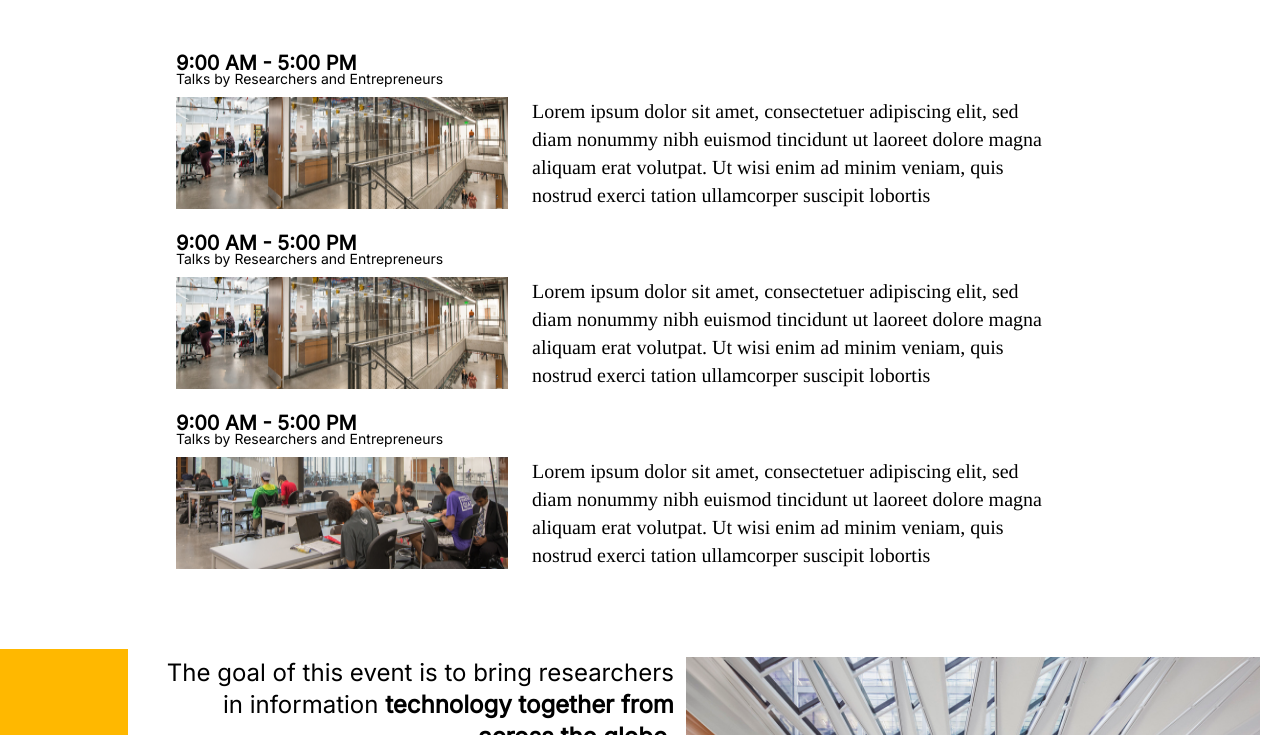
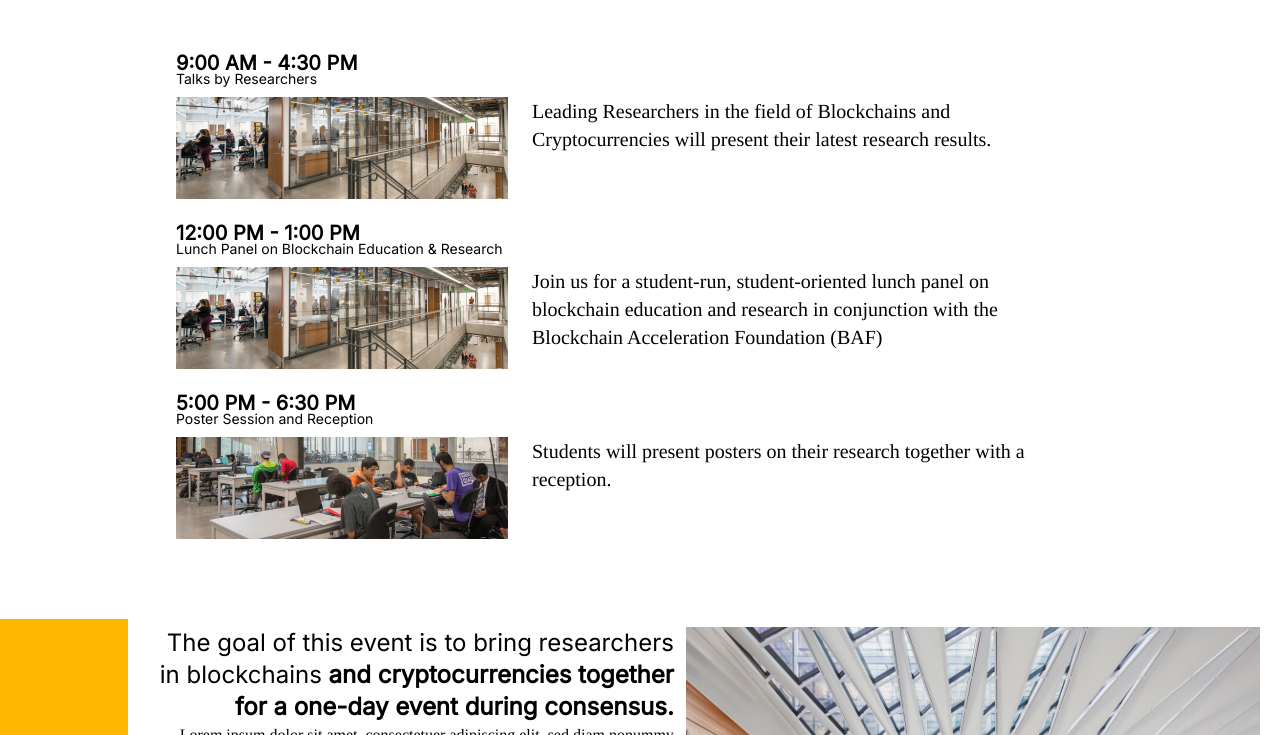
Before and after one commit to sriramvish/blockchainsymposium, a website: page index.html in a window 1280 px wide. Shown: the part 825-1560 px from the top of the page. Drawn offline with nearby package versions, Linux system fonts and the light colour scheme; some packages are replaced by stand-ins of ours.

Commit message:
text changes made
changes to text

```diff
--- a/index.html
+++ b/index.html
@@ -123,33 +123,30 @@
 
             <div class="flex flex-col space-y-5">
                 <section>
-                    <p class="font-semibold text-xl">9:00 AM - 5:00 PM</p>
-                    <p class="text-sm -translate-y-2">Talks by Researchers and Entrepreneurs</p>
+                    <p class="font-semibold text-xl">9:00 AM - 4:30 PM</p>
+                    <p class="text-sm -translate-y-2">Talks by Researchers</p>
                     <div class="flex flex-col md:flex-row md:space-x-6">
                         <img src="public/event1.png" alt=""/>
                         <p class="text-xl max-w-lg font-[Tinos]">
-                            Lorem ipsum dolor sit amet, consectetuer adipiscing elit, sed diam nonummy nibh euismod tincidunt ut laoreet dolore magna aliquam erat volutpat. Ut wisi enim ad minim veniam, quis nostrud exerci tation ullamcorper suscipit lobortis
-                        </p>
+Leading Researchers in the field of Blockchains and Cryptocurrencies will present their latest research results.                      </p>
                     </div>
                 </section>
                 <section>
-                    <p class="font-semibold text-xl">9:00 AM - 5:00 PM</p>
-                    <p class="text-sm -translate-y-2">Talks by Researchers and Entrepreneurs</p>
+                    <p class="font-semibold text-xl">12:00 PM - 1:00 PM</p>
+                    <p class="text-sm -translate-y-2">Lunch Panel on Blockchain Education & Research</p>
                     <div class="flex flex-col md:flex-row md:space-x-6">
                         <img src="public/event1.png" alt=""/>
                         <p class="text-xl max-w-lg font-[Tinos]">
-                            Lorem ipsum dolor sit amet, consectetuer adipiscing elit, sed diam nonummy nibh euismod tincidunt ut laoreet dolore magna aliquam erat volutpat. Ut wisi enim ad minim veniam, quis nostrud exerci tation ullamcorper suscipit lobortis
-                        </p>
+Join us for a student-run, student-oriented lunch panel on blockchain education and research in conjunction with the Blockchain Acceleration Foundation (BAF)                       </p>
                     </div>
                 </section>
                 <section>
-                    <p class="font-semibold text-xl">9:00 AM - 5:00 PM</p>
-                    <p class="text-sm -translate-y-2">Talks by Researchers and Entrepreneurs</p>
+                    <p class="font-semibold text-xl">5:00 PM - 6:30 PM</p>
+                    <p class="text-sm -translate-y-2">Poster Session and Reception</p>
                     <div class="flex flex-col md:flex-row md:space-x-6">
                         <img src="public/event3.png" alt=""/>
                         <p class="text-xl max-w-lg font-[Tinos]">
-                            Lorem ipsum dolor sit amet, consectetuer adipiscing elit, sed diam nonummy nibh euismod tincidunt ut laoreet dolore magna aliquam erat volutpat. Ut wisi enim ad minim veniam, quis nostrud exerci tation ullamcorper suscipit lobortis
-                        </p>
+Students will present posters on their research together with a reception.                        </p>
                     </div>
                 </section>
             </div>
@@ -159,8 +156,8 @@
             <div class="flex flex-col px-5 py-2 lg:flex-row w-fit bg-white lg:space-x-3">
                 <div class="w-fit">
                     <p class="text-2xl lg:text-right">
-                        The goal of this event is to bring researchers in information
-                        <span class="font-extrabold"> technology together from across the globe.</span>
+                        The goal of this event is to bring researchers in blockchains
+                        <span class="font-extrabold"> and cryptocurrencies together for a one-day event during consensus.</span>
                     </p>
                     <p class="lg:text-right font-[Tinos]">
                         Lorem ipsum dolor sit amet, consectetuer
@@ -175,7 +172,7 @@
         </article>
 
         <article id="speaker" class="mt-20">
-            <p class="text-2xl text-center mx-auto max-w-sm"> Featuring the most exclusive <span class="font-bold">Keynote Speakers </span></p>
+            <p class="text-2xl text-center mx-auto max-w-sm"> Featuring researchers from <span class="font-bold">multiple universities</span></p>
             <div class="py-4">
             </div>
             <div class="grid grid-cols-2 md:grid-cols-3 lg:px-10 lg:grid-cols-5 gap-y-6">
```
